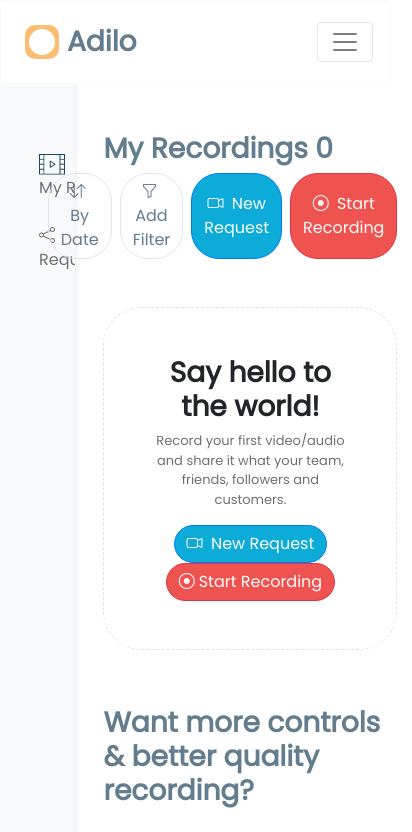
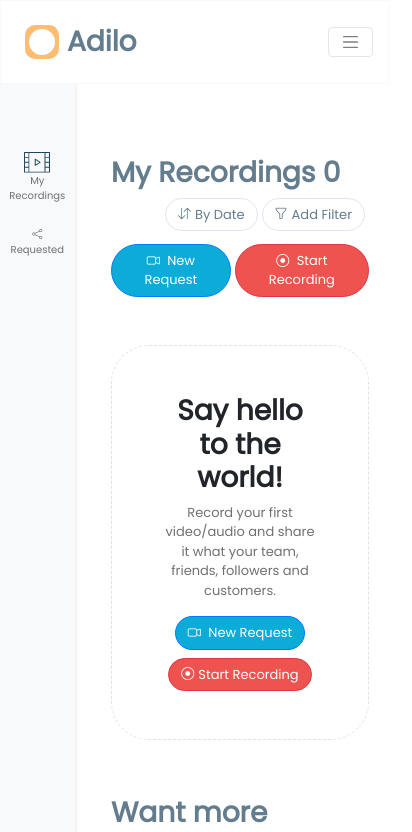
Before and after one commit to arabomeivan/Adilo-Assesment, a Nuxt app: page / in a window 390 px wide. Shown: the top 832 px of the page, 412 px wide, since content can reach past the window. Built offline with nearby package versions, Linux system fonts and the light colour scheme.

Commit message:
fixed responsiveness

```diff
--- a/assets/css/global.css
+++ b/assets/css/global.css
@@ -4,6 +4,10 @@ body
 
 }
 
+button
+{
+  font-size: small !important;
+}
 .btn:focus
 {
   box-shadow: none;
@@ -73,6 +77,8 @@ body
 }
 aside
 {
+  overflow-y: auto;
+  overflow-x: hidden;
   height: 100vh;
   width: 19.125%;
   position: fixed;
@@ -106,8 +112,9 @@ aside
 }
 .main-content
 {
-  width: 90%;
-  margin-left: 20.4%;
+  width: 80%;
+  margin-top: 9%;
+  margin-left: 22.5%;
 }
 a:hover, a:active
 {
@@ -162,3 +169,21 @@ nav
 {
   color:  #637C8E;
 }
+
+@media screen and (max-width: 768px) {
+  .nav-item-pill
+  {
+    font-size: x-small;
+    text-align: center;
+    width: 100%;
+  }
+  .filter-section, .new-request-btn
+  {
+    margin-bottom: 5%;
+  }
+  .main-content
+  {
+    margin-top: 30%;
+  }
+
+}
--- a/components/NavBar.vue
+++ b/components/NavBar.vue
@@ -1,6 +1,6 @@
 <template>
   <div>
-    <nav class="navbar navbar-expand-lg navbar-light bg-white border-light">
+    <nav class="navbar navbar-expand-lg navbar-light bg-white border-light fixed-top">
   <div class="container-fluid">
     <nuxt-link to="/" class="gap-2 p-2 d-flex align-items-center">
     <div class="brand p-1 d-flex justify-content-center">
@@ -14,7 +14,7 @@
       <span class="navbar-toggler-icon"></span>
     </button>
     <div id="navbarSupportedContent" class="collapse navbar-collapse justify-content-center">
-      <ul class="nav nav-tabs ml-5 gap-4">
+      <ul class="nav nav-tabs ml-5 gap-2">
         <li class="nav-item">
     <a class="nav-link nav-link-active" aria-current="page" href="#">Projects</a>
   </li>
--- a/components/PaNel.vue
+++ b/components/PaNel.vue
@@ -4,11 +4,19 @@
   <div class="col-lg-4">
     <h5 class="text-dark-blue">My Recordings 0</h5>
   </div>
-  <div class="col-lg-8 d-flex gap-2 justify-content-end">
-    <button type="button" class="btn btn-light"><i class="bi bi-arrow-down-up mr-1"></i>By Date</button>
+  <div class="col-lg-8 d-flex justify-content-end">
+    <div class="container">
+    <div class="row">
+    <div class="col-lg-6 gap-1 justify-content-end px-0 pr-1 d-flex filter-section">
+      <button type="button" class="btn btn-light"><i class="bi bi-arrow-down-up mr-1"></i>By Date</button>
   <button type="button" class="btn btn-light"><i class="bi bi-funnel mr-1"></i>Add Filter</button>
-    <button type="button" class="btn btn-primary gap-3"><i class="bi bi-camera-video mr-1"></i> New Request</button>
+    </div>
+    <div class="col-lg-6 gap-1 d-flex px-0">
+      <button type="button" class="btn btn-primary gap-3"><i class="bi bi-camera-video mr-1"></i> New Request</button>
   <button type="button" class="btn btn-danger"><i class="bi bi-record-circle mr-1"></i> Start Recording</button>
+    </div>
+    </div>
+    </div>
 </div>
   </div>
   </div>
--- a/pages/index.vue
+++ b/pages/index.vue
@@ -18,7 +18,7 @@
 <p class="text-grey text-small mt-1">Record your first video/audio and share it what your team, friends, followers and customers.</p>
 
 <div class="mt-3">
-  <button type="button" class="btn btn-primary gap-3"><i class="bi bi-camera-video mr-1"></i> New Request</button>
+  <button type="button" class="btn btn-primary gap-3 new-request-btn"><i class="bi bi-camera-video mr-1"></i> New Request</button>
   <button type="button" class="btn btn-danger gap-3"><i class="bi bi-record-circle mr-1"></i>Start Recording</button>
 </div>
 </div>
@@ -40,10 +40,10 @@
 </div>
 </div>
 
-<div>
+<!-- <div>
     <button @click="startRecording">Start Recording</button>
     <button @click="stopRecording">Stop Recording</button>
-  </div>
+  </div> -->
 <!-- INFO SECTION -->
  </div>
 </template>
```
